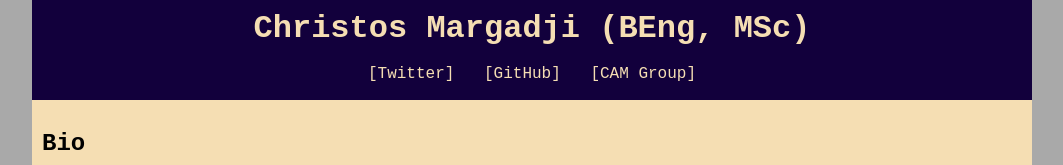
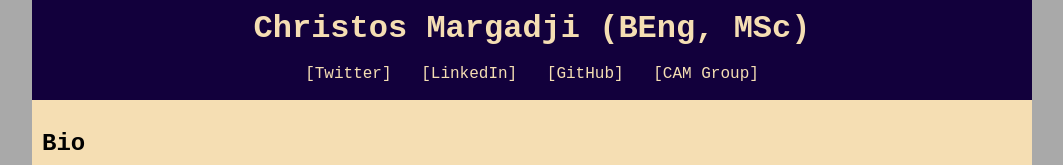
Before and after one commit to cemag1/cemag1.github.io, a plain HTML site: page index.html in a window 1280 px wide. Shown: the top 165 px of the page, without its empty margins (108-1171 px from the left). Drawn offline with Linux system fonts and the light colour scheme.

Commit message:
linkedin link added

```diff
--- a/index.html
+++ b/index.html
@@ -122,6 +122,7 @@
     <!-- <a href="#work">[Projects]</a>
     <a href="#contact">[Contact]</a>  -->
     <a href="https://twitter.com/MargadjiC" target="_blank">[Twitter]</a>
+    <a href="https://www.linkedin.com/in/christos-margadji/" target="_blank">[LinkedIn]</a>
     <a href="https://github.com/cemag1" target="_blank">[GitHub]</a>
     <a href="https://www.ifm.eng.cam.ac.uk/research/complex-additive-materials/" target="_blank">[CAM Group]</a>
     <br>
```
